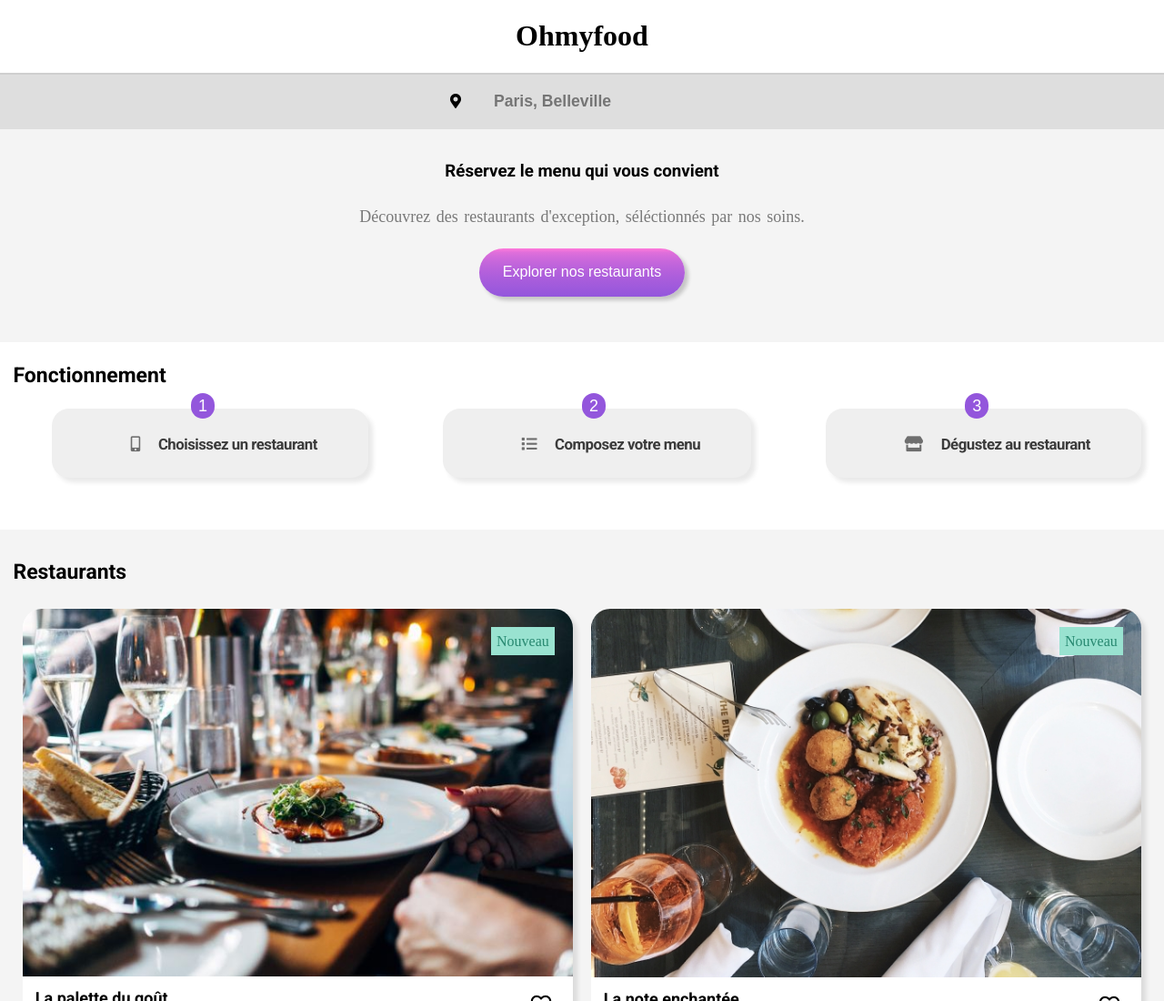
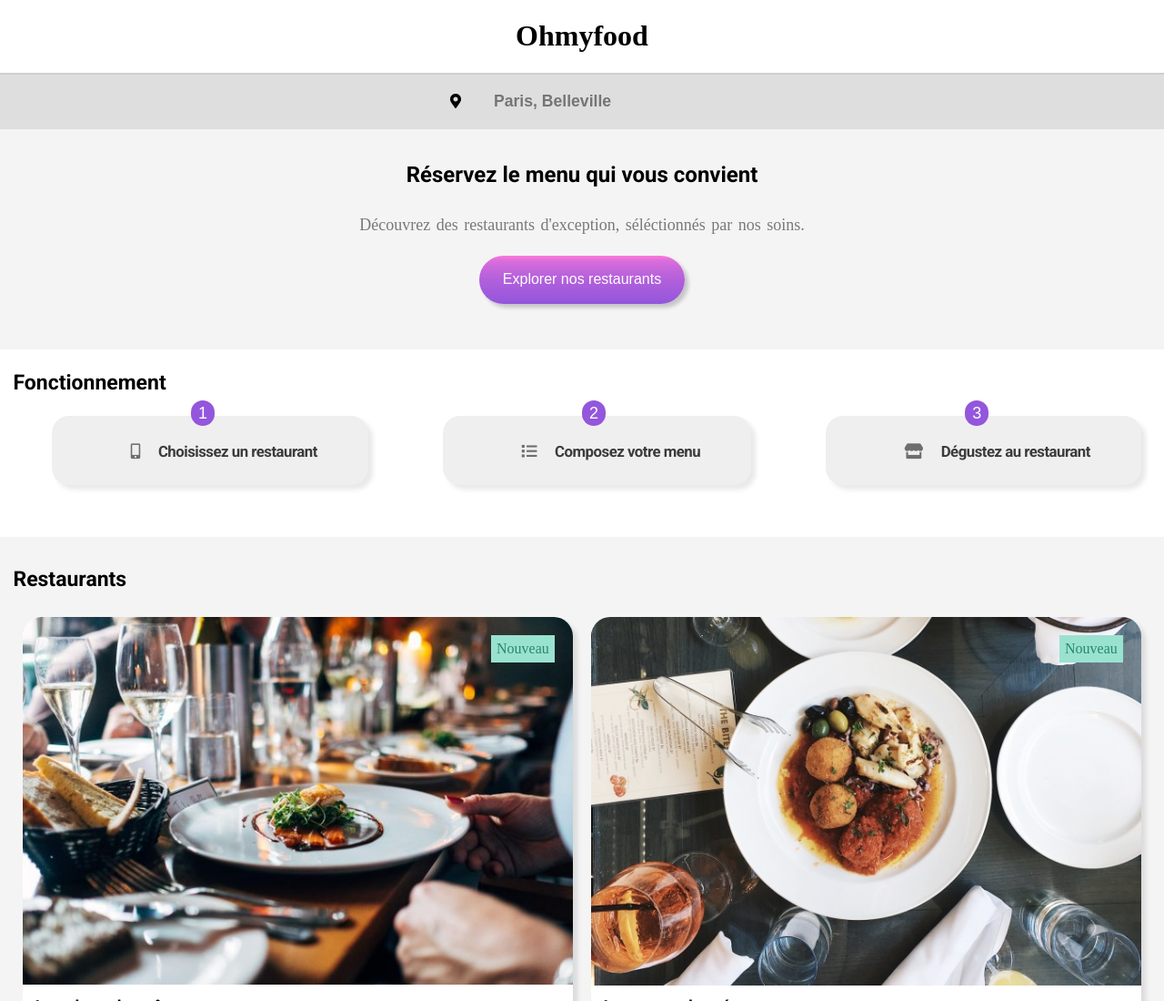
Before and after one commit to Louis75011/P3_rouanet_louis_08042021, a website: page index.html in a window 1280 px wide. Shown: the top 1100 px of the page at 91% size. Drawn offline with Linux system fonts and the light colour scheme; a web font is replaced by a local one.

Commit message:
correction-h

```diff
--- a/index.html
+++ b/index.html
@@ -73,7 +73,7 @@
                 </label>
             </div>
 
-            <h3 class="centrage-specific-width">Réservez le menu qui vous convient</h3>
+            <h2 class="centrage-specific-width">Réservez le menu qui vous convient</h2>
 
             <div class="centrage-specific-width-2 element-offset">
                 <p>Découvrez des restaurants d'exception, séléctionnés par nos soins.</p>
--- a/style/sass/_base.scss
+++ b/style/sass/_base.scss
@@ -16,6 +16,10 @@ h4 {
 body header div.background-header h4.centrage-specific-width {
     font-size: 23px;
     line-height: 28.2px;
+}
+
+html body header div.background-header h2.centrage-specific-width {
+    font-family: "Roboto" !important;
 }
 
 body header div.background-header div.centrage-specific-width-2.element-offset p {
```
Also changed, not shown: style/css/style.css, 1 other file.
